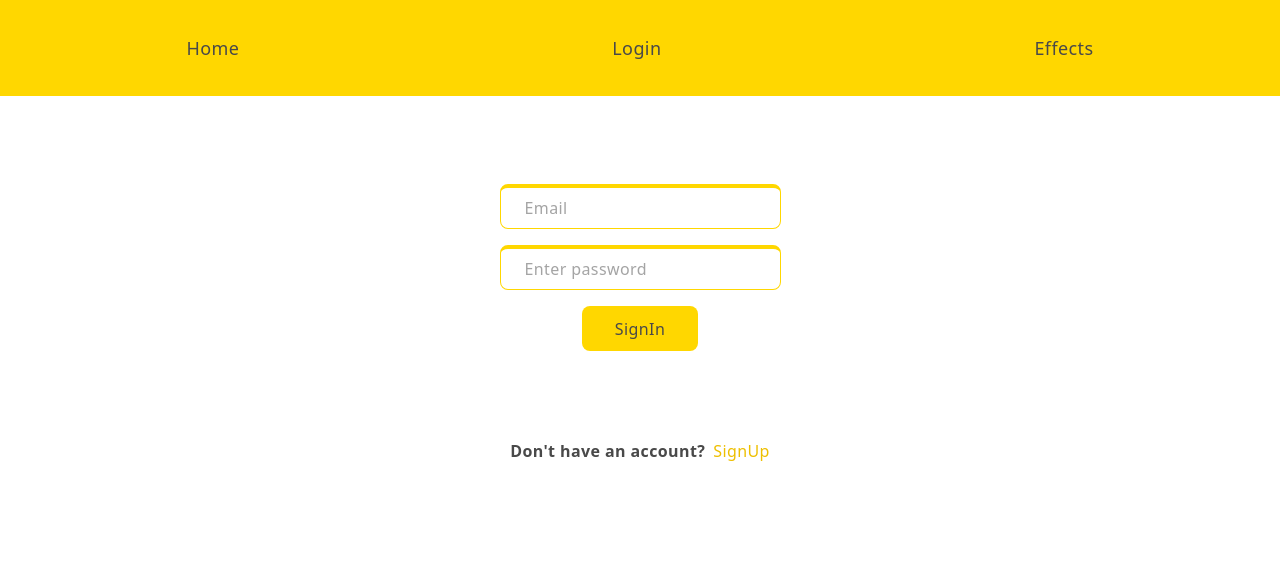
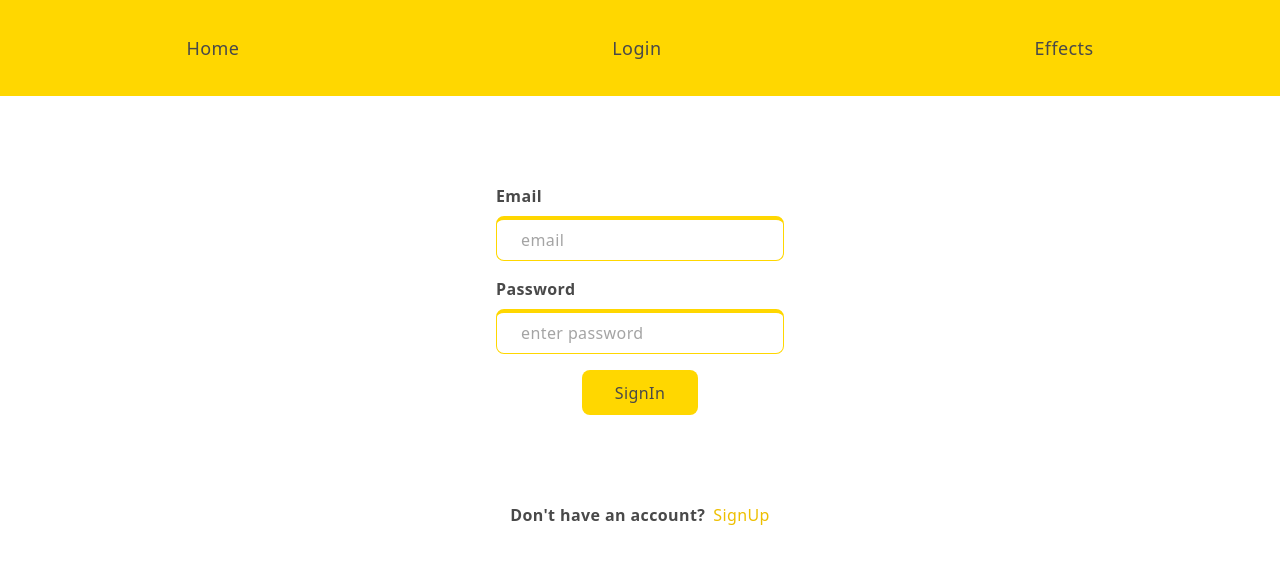
Before and after one commit to Saloni581/MiniNitro, a React (Vite) app in the folder client/: page /login in a window 1280 px wide. Shown: the top 564 px of the page. Built offline with nearby package versions, Linux system fonts and the light colour scheme; no server answers.

Commit message:
Add validation in SignIn auth form.

```diff
--- a/client/src/components/auth/SignIn.tsx
+++ b/client/src/components/auth/SignIn.tsx
@@ -1,18 +1,29 @@
-import { useState } from 'react';
 import { signIn } from "../../../api/auth.ts";
 import { Link, useNavigate } from "react-router-dom";
 import type { SetUserProps } from "../../../types/types.ts";
 import { fetchUserDetails } from "../../../api/user.ts";
+import { baseAuthSchema } from "@/lib/validations/auth.schema.ts";
+import { z } from "zod";
+import { useForm } from "react-hook-form";
+import { zodResolver } from "@hookform/resolvers/zod";
+import { cn } from "@/lib/utils.ts";
 
 const SignIn = ({ setUser } : SetUserProps) => {
 
-    const [email, setEmail] = useState('');
-    const [password, setPassword] = useState('');
     const navigate = useNavigate();
 
-    const userSignIn = async (e: React.FormEvent<HTMLFormElement>) => {
-        e.preventDefault();
-        await signIn({ email, password });
+    const form = useForm<z.infer<typeof baseAuthSchema>>({
+        resolver: zodResolver(baseAuthSchema),
+        mode: "onChange",
+        defaultValues: {
+            email: "",
+            password: "",
+        },
+    })
+
+    const userSignIn = async (data: z.infer<typeof baseAuthSchema>) => {
+        // e.preventDefault();
+        await signIn(data);
         const user = await fetchUserDetails();
         setUser(user.data);
         navigate("/profile");
@@ -20,23 +31,45 @@ const SignIn = ({ setUser } : SetUserProps) => {
 
     return (
         <>
-        <form onSubmit={userSignIn} className="auth-form">
+        <form
+            onSubmit={form.handleSubmit(userSignIn)}
+            className="auth-form"
+            noValidate={true}
+        >
+            <div>
+                <label htmlFor="email">Email</label>
                 <input
                     type='text'
-                name="email"
-                placeholder="Email"
-                value={email}
-                onChange={(e) => setEmail(e.target.value)}
+                    placeholder="email"
+                    className={cn(form.formState.errors.email && "error-input")}
+                    { ...form.register("email") }
                     required
                 />
+                {
+                    form.formState.errors.email && (
+                        <p className="error-message">
+                            {form.formState.errors.email.message}
+                        </p>
+                    )
+                }
+            </div>
+            <div>
+                <label htmlFor="password">Password</label>
                 <input
                     type="password"
-                name="password"
-                value={password}
-                placeholder="Enter password"
-                onChange={(e) => setPassword(e.target.value)}
+                    placeholder="enter password"
+                    className={cn(form.formState.errors.password && "error-input")}
                     required
+                    { ...form.register("password") }
                 />
+                {
+                    form.formState.errors.password && (
+                        <p className="error-message">
+                            {form.formState.errors.password.message}
+                        </p>
+                    )
+                }
+            </div>
             <button type="submit">SignIn</button>
         </form>
             <div className="auth-div">
```
Lines whose indentation alone changed are shown as unchanged.
